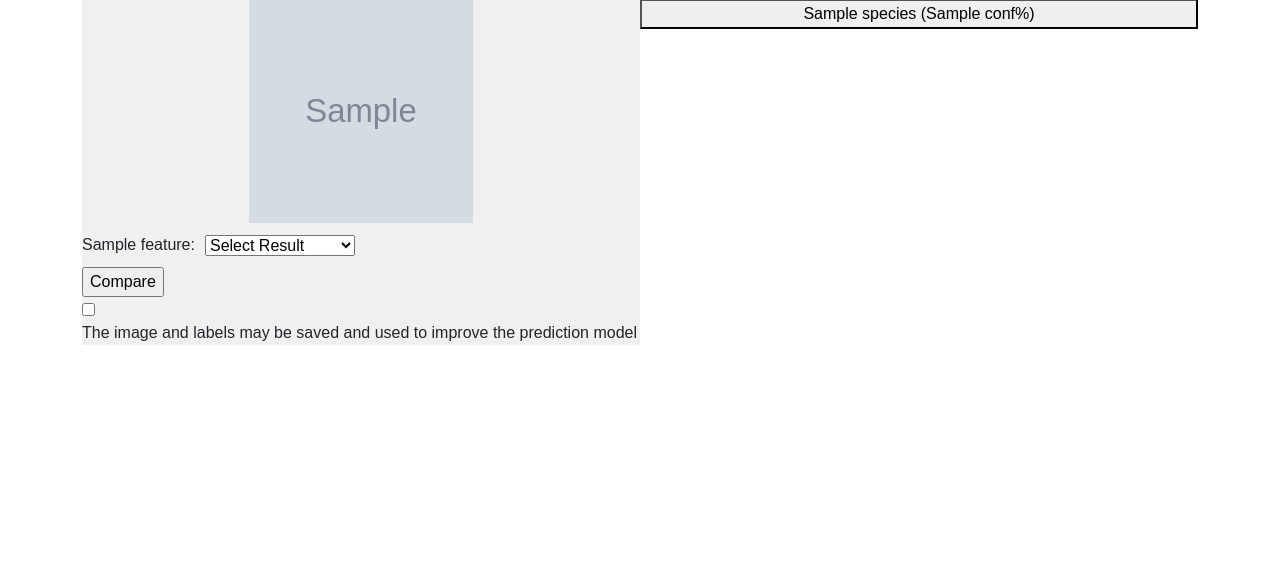
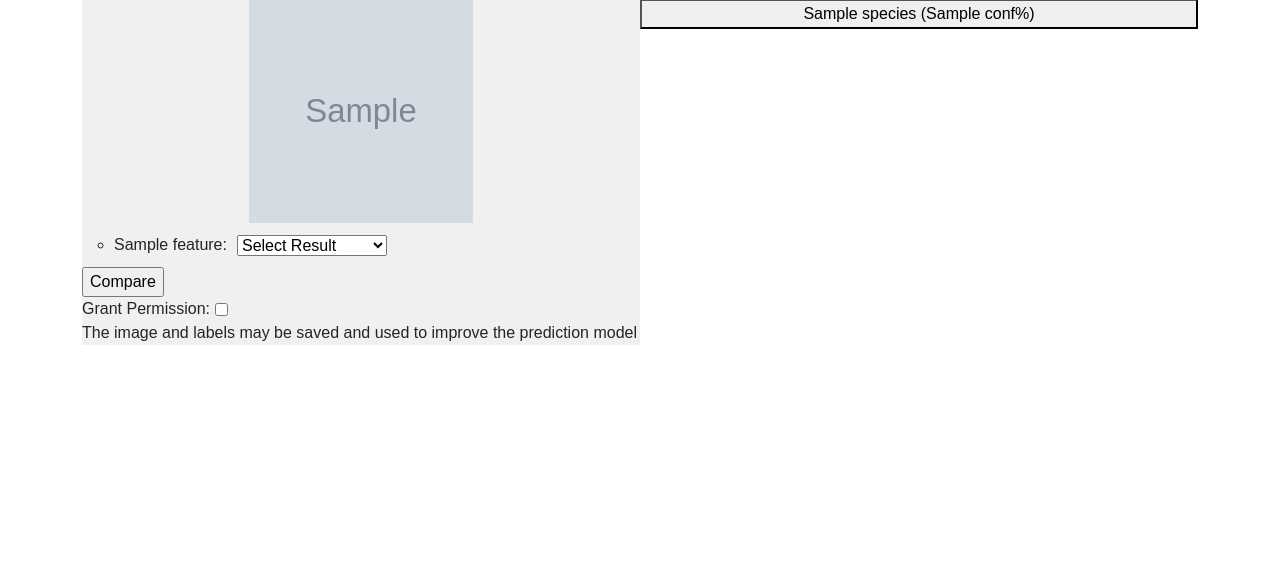
Before and after one commit to garyklam/mscapstone, a Python web app: template app/templates/results.html in a window 1280 px wide. Shown: the part 110-671 px from the top of the page. Run offline with Jinja, Linux system fonts and the light colour scheme; the template is opened without the code that fills it: most values are stand-ins (such as "Sample title", 1, 10 or a date in 2020); grey boxes marked "Sample" are stand-in pictures.

Commit message:
Update results.html

```diff
--- a/app/templates/results.html
+++ b/app/templates/results.html
@@ -120,11 +120,12 @@
             <img src="static/uploads/{{filename}}"  alt="cantfind image" width="224" height="224">
 			<ul class="feature-list">
 				<form action="/comparison" method="POST">
+					<ul>
 					{% for name, options in features.items(): %}
 						<li>
 							<div class="feature-item">
 							<label for="{{name}}" class="feature-label">{{name}}:</label>
-								<select name="{{name}}" class="dropdown">
+								<select id="{{name}}" name="{{name}}" class="dropdown">
 									<option value="">Select Result</option>
 									{% for option in options: %}
 										<option value={{option}}>{{option}}</option>
@@ -133,8 +134,10 @@
 							</div>
 						</li>
 					{% endfor %}
+					</ul>
 					<input type="hidden" name="filename" value={{filename}}>
 					<input type="submit" id='submit' value="Compare"><br>
+					<label for="permission-checkbox">Grant Permission:</label>
 					<input type="checkbox" name="permission" value="1">
 					<label for="permission"> The image and labels may be saved and used to improve the prediction model</label>
 				</form>
```
